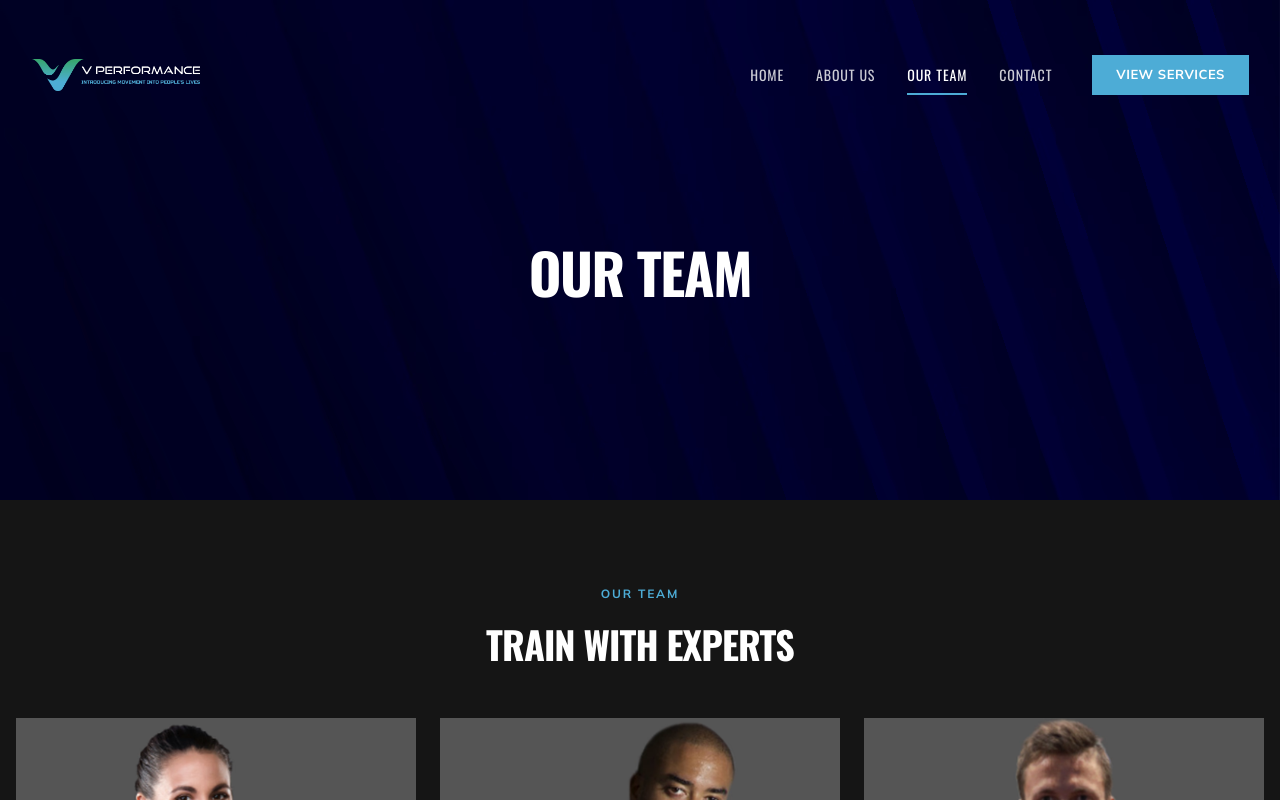
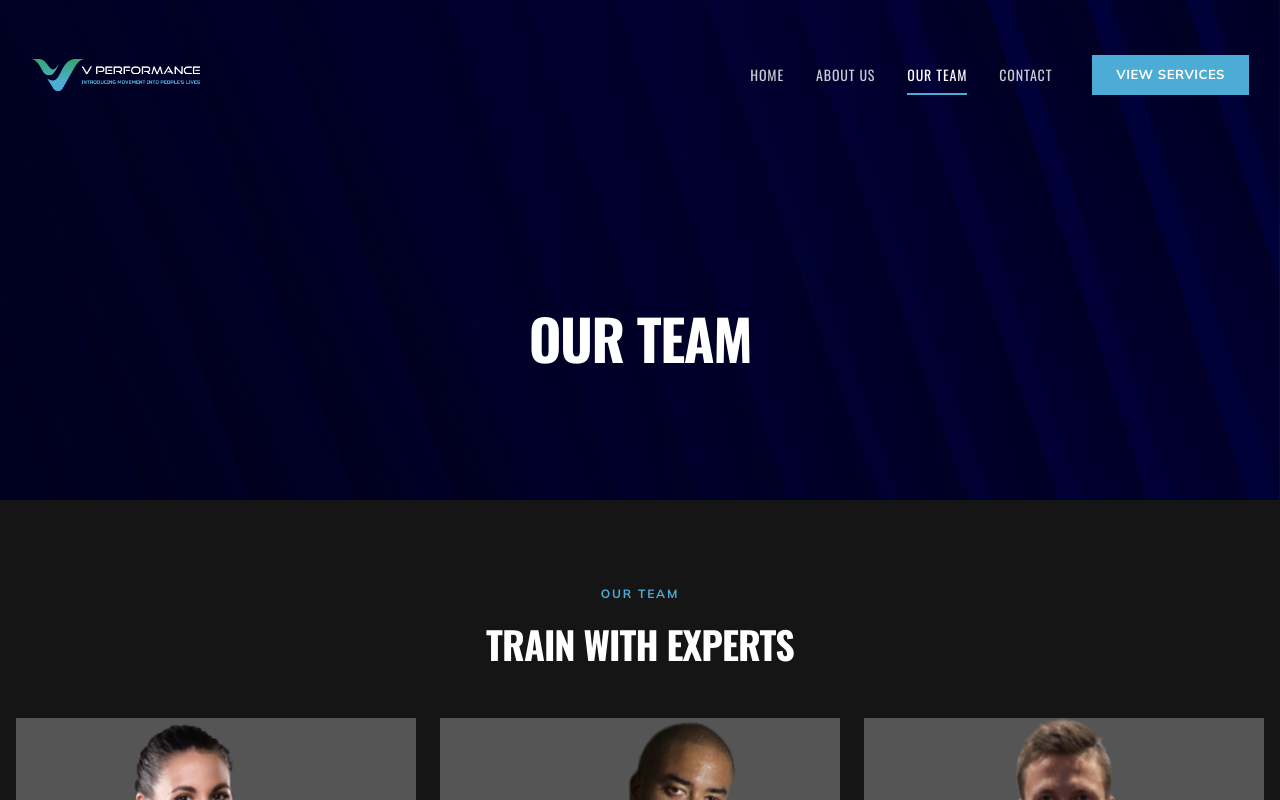
Before and after one commit to lettendre/vperformance, a Next.js app: page /team in a window 1280 px wide. Shown: the top 800 px of the page. Built offline with nearby package versions, Linux system fonts and the light colour scheme.

Commit message:
minor refinements

```diff
--- a/src/components/sections/Breadcrumb.tsx
+++ b/src/components/sections/Breadcrumb.tsx
@@ -9,7 +9,7 @@ export function Breadcrumb({
 }: BreadcrumbProps) {
   return (
     <section
-      className="h-[500px] pt-[230px] bg-cover bg-no-repeat bg-top-center max-[479px]:pt-[180px]"
+      className="h-[320px] md:h-[500px] flex items-end justify-center pb-16 md:pb-24 bg-cover bg-no-repeat bg-top-center"
       style={{ backgroundImage: `url('${backgroundImage}')` }}
     >
       <div className="container mx-auto px-4">
```
